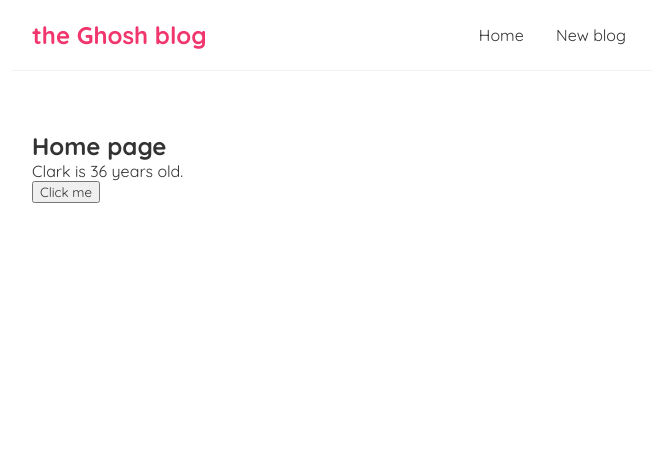
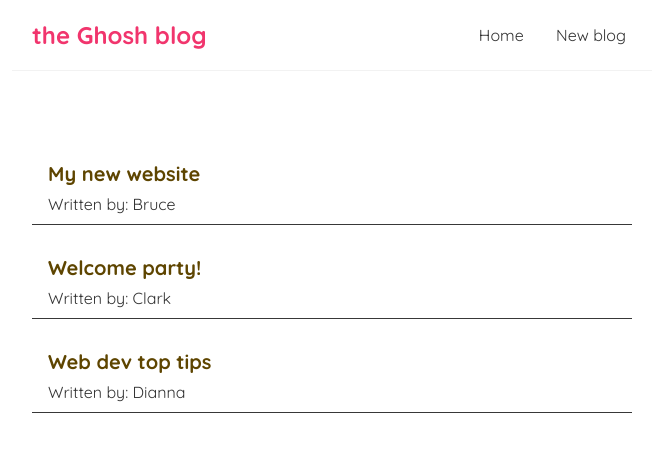
Before and after one commit to SougataGhosh314/react-simple-blog, a React (Create React App) app: page / in a window 1280 px wide. Shown: the top 452 px of the page, without its empty margins (308-971 px from the left). Built offline with nearby package versions, Linux system fonts and the light colour scheme; the HTML template or start-up script is replaced by a standard one.

Commit message:
list as a reactive component

```diff
--- a/src/Home.js
+++ b/src/Home.js
@@ -1,20 +1,21 @@
 import { useState } from "react";
 
 const Home = () => {
-    //let name = "Clark";
-    const [name, setName] = useState("Clark");
-    const [age, setAge] = useState(36);
-
-    const handleClick = (e) => {
-        setName("Bruce");
-        setAge(48);
-    }
+    const [blogs, setBolgs] = useState([
+        { title: 'My new website', body: 'lorem ipsum...', author: 'Bruce', id: 1 },
+        { title: 'Welcome party!', body: 'lorem ipsum...', author: 'Clark', id: 2 },
+        { title: 'Web dev top tips', body: 'lorem ipsum...', author: 'Dianna', id: 3 }
+    ]);
 
     return (
         <div className="home">
-            <h2>Home page</h2>
-            <p>{ name } is { age } years old.</p>
-            <button onClick={handleClick}>Click me</button>
+            { blogs.map((blog) => (
+                <div className="blog-preview" key={blog.id}>
+                    <h2>{ blog.title }</h2>
+                    <p>Written by: { blog.author }</p>
+
+                </div>
+            )) }
         </div>
     );
 }
--- a/src/index.css
+++ b/src/index.css
@@ -33,3 +33,18 @@
   margin: 40px auto;
   padding: 20px;
 }
+
+/* blog previews / list */
+.blog-preview {
+  padding: 10px 16px;
+  margin: 20px 0;
+  border-bottom: 1px solid #383838;
+}
+.blog-preview:hover {
+  box-shadow: 1px 3px 5px rgba(0,0,0,0.1);
+}
+.blog-preview h2 {
+  font-size: 20px;
+  color: #5e4500;
+  margin-bottom: 8px;
+}
```
